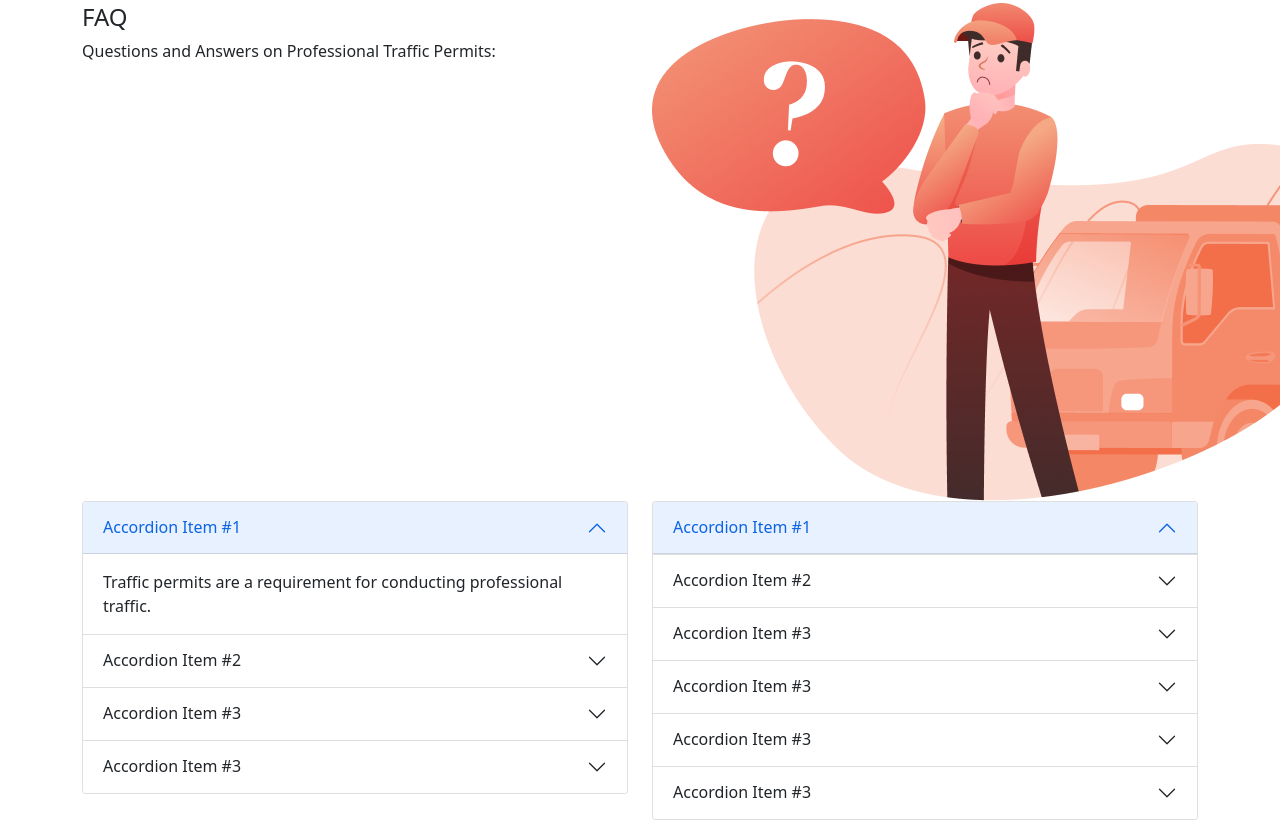
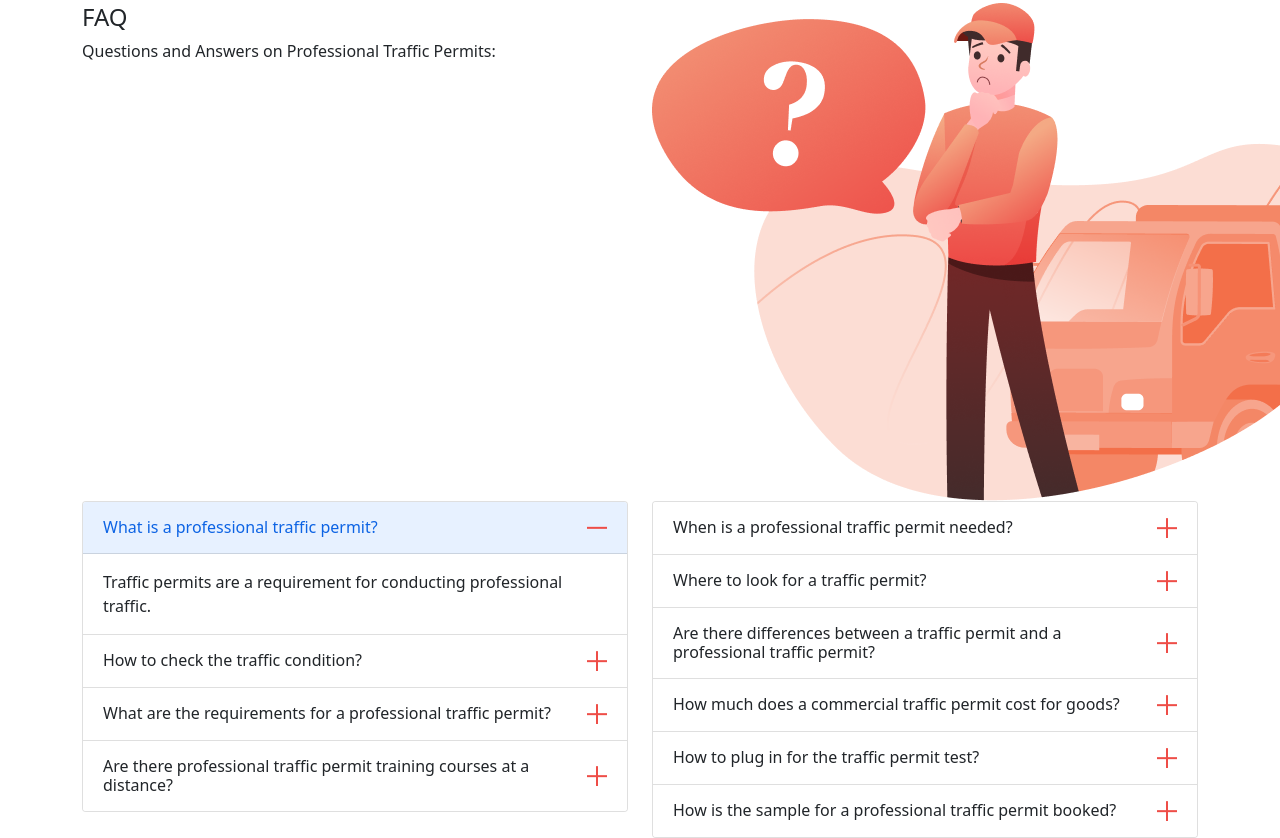
Before and after one commit to Yaroslav-Teplyi/exam, a plain HTML site: page index.html in a window 1280 px wide. Shown: the part 1736-2574 px from the top of the page. Drawn offline with nearby package versions, Linux system fonts and the light colour scheme.

Commit message:
first commit

```diff
--- a/index.html
+++ b/index.html
@@ -97,7 +97,7 @@
                             <div class="accordion-item">
                               <h2 class="accordion-header" id="headingOne">
                                 <button class="accordion-button" type="button" data-bs-toggle="collapse" data-bs-target="#collapseOne" aria-expanded="true" aria-controls="collapseOne">
-                                  Accordion Item #1
+                                    What is a professional traffic permit?
                                 </button>
                               </h2>
                               <div id="collapseOne" class="accordion-collapse collapse show" aria-labelledby="headingOne" data-bs-parent="#accordionExample">
@@ -109,7 +109,7 @@
                             <div class="accordion-item">
                               <h2 class="accordion-header" id="headingTwo">
                                 <button class="accordion-button collapsed" type="button" data-bs-toggle="collapse" data-bs-target="#collapseTwo" aria-expanded="false" aria-controls="collapseTwo">
-                                  Accordion Item #2
+                                    How to check the traffic condition?
                                 </button>
                               </h2>
                               <div id="collapseTwo" class="accordion-collapse collapse" aria-labelledby="headingTwo" data-bs-parent="#accordionExample">
@@ -121,7 +121,7 @@
                             <div class="accordion-item">
                               <h2 class="accordion-header" id="headingThree">
                                 <button class="accordion-button collapsed" type="button" data-bs-toggle="collapse" data-bs-target="#collapseThree" aria-expanded="false" aria-controls="collapseThree">
-                                  Accordion Item #3
+                                    What are the requirements for a professional traffic permit?
                                 </button>
                               </h2>
                               <div id="collapseThree" class="accordion-collapse collapse" aria-labelledby="headingThree" data-bs-parent="#accordionExample">
@@ -133,7 +133,7 @@
                             <div class="accordion-item">
                                 <h2 class="accordion-header" id="headingFour">
                                   <button class="accordion-button collapsed" type="button" data-bs-toggle="collapse" data-bs-target="#collapseFour" aria-expanded="false" aria-controls="collapseFour">
-                                    Accordion Item #3
+                                    Are there professional traffic permit training courses at a distance?
                                   </button>
                                 </h2>
                                 <div id="collapseFour" class="accordion-collapse collapse" aria-labelledby="headingFour" data-bs-parent="#accordionExample">
@@ -148,8 +148,8 @@
                         <div class="accordion" id="accordionExample">
                             <div class="accordion-item">
                               <h2 class="accordion-header" id="headingFive">
-                                <button class="accordion-button" type="button" data-bs-toggle="collapse" data-bs-target="#collapseFive" aria-expanded="false" aria-controls="collapseFive">
-                                  Accordion Item #1
+                                <button class="accordion-button collapsed" type="button" data-bs-toggle="collapse" data-bs-target="#collapseFive" aria-expanded="false" aria-controls="collapseFive">
+                                    When is a professional traffic permit needed?
                                 </button>
                               </h2>
                               <div id="collapseFive" class="accordion-collapse collapse" aria-labelledby="headingFive" data-bs-parent="#accordionExample">
@@ -161,7 +161,7 @@
                             <div class="accordion-item">
                               <h2 class="accordion-header" id="headingSix">
                                 <button class="accordion-button collapsed" type="button" data-bs-toggle="collapse" data-bs-target="#collapseSix" aria-expanded="false" aria-controls="collapseSix">
-                                  Accordion Item #2
+                                    Where to look for a traffic permit?
                                 </button>
                               </h2>
                               <div id="collapseSix" class="accordion-collapse collapse" aria-labelledby="headingSix" data-bs-parent="#accordionExample">
@@ -173,7 +173,7 @@
                             <div class="accordion-item">
                               <h2 class="accordion-header" id="headingSeven">
                                 <button class="accordion-button collapsed" type="button" data-bs-toggle="collapse" data-bs-target="#collapseSeven" aria-expanded="false" aria-controls="collapseSeven">
-                                  Accordion Item #3
+                                    Are there differences between a traffic permit and a professional traffic permit?
                                 </button>
                               </h2>
                               <div id="collapseSeven" class="accordion-collapse collapse" aria-labelledby="headingSeven" data-bs-parent="#accordionExample">
@@ -185,7 +185,7 @@
                             <div class="accordion-item">
                                 <h2 class="accordion-header" id="headingEight">
                                   <button class="accordion-button collapsed" type="button" data-bs-toggle="collapse" data-bs-target="#collapseEight" aria-expanded="false" aria-controls="collapseEight">
-                                    Accordion Item #3
+                                    How much does a commercial traffic permit cost for goods?
                                   </button>
                                 </h2>
                                 <div id="collapseEight" class="accordion-collapse collapse" aria-labelledby="headingEight" data-bs-parent="#accordionExample">
@@ -197,7 +197,7 @@
                               <div class="accordion-item">
                                 <h2 class="accordion-header" id="headinNine">
                                   <button class="accordion-button collapsed" type="button" data-bs-toggle="collapse" data-bs-target="#collapseNine" aria-expanded="false" aria-controls="collapseNine">
-                                    Accordion Item #3
+                                    How to plug in for the traffic permit test?
                                   </button>
                                 </h2>
                                 <div id="collapseNine" class="accordion-collapse collapse" aria-labelledby="headingNine" data-bs-parent="#accordionExample">
@@ -209,7 +209,7 @@
                               <div class="accordion-item">
                                 <h2 class="accordion-header" id="headingTen">
                                   <button class="accordion-button collapsed" type="button" data-bs-toggle="collapse" data-bs-target="#collapseTen" aria-expanded="false" aria-controls="collapseTen">
-                                    Accordion Item #3
+                                    How is the sample for a professional traffic permit booked?
                                   </button>
                                 </h2>
                                 <div id="collapseTen" class="accordion-collapse collapse" aria-labelledby="headingTen" data-bs-parent="#accordionExample">
--- a/styles/style.css
+++ b/styles/style.css
@@ -4,3 +4,19 @@ font-family: 'Rubik', sans-serif;
 font-family: 'Roboto', sans-serif;
 @import url('https://fonts.googleapis.com/css2?family=DM+Serif+Display&display=swap');
 font-family: 'DM Serif Display', serif; */
+
+.accordion-button::after {
+    flex-shrink: 0;
+    width: 1.25rem;
+    height: 1.25rem;
+    margin-left: auto;
+    content: "";
+    background-image: url(../images/+.svg);
+    background-repeat: no-repeat;
+    background-size: 1.25rem;
+    transition: transform .2s ease-in-out;
+}
+
+.accordion-button:not(.collapsed)::after {
+    background-image: url(../images/-.svg);
+}
```
